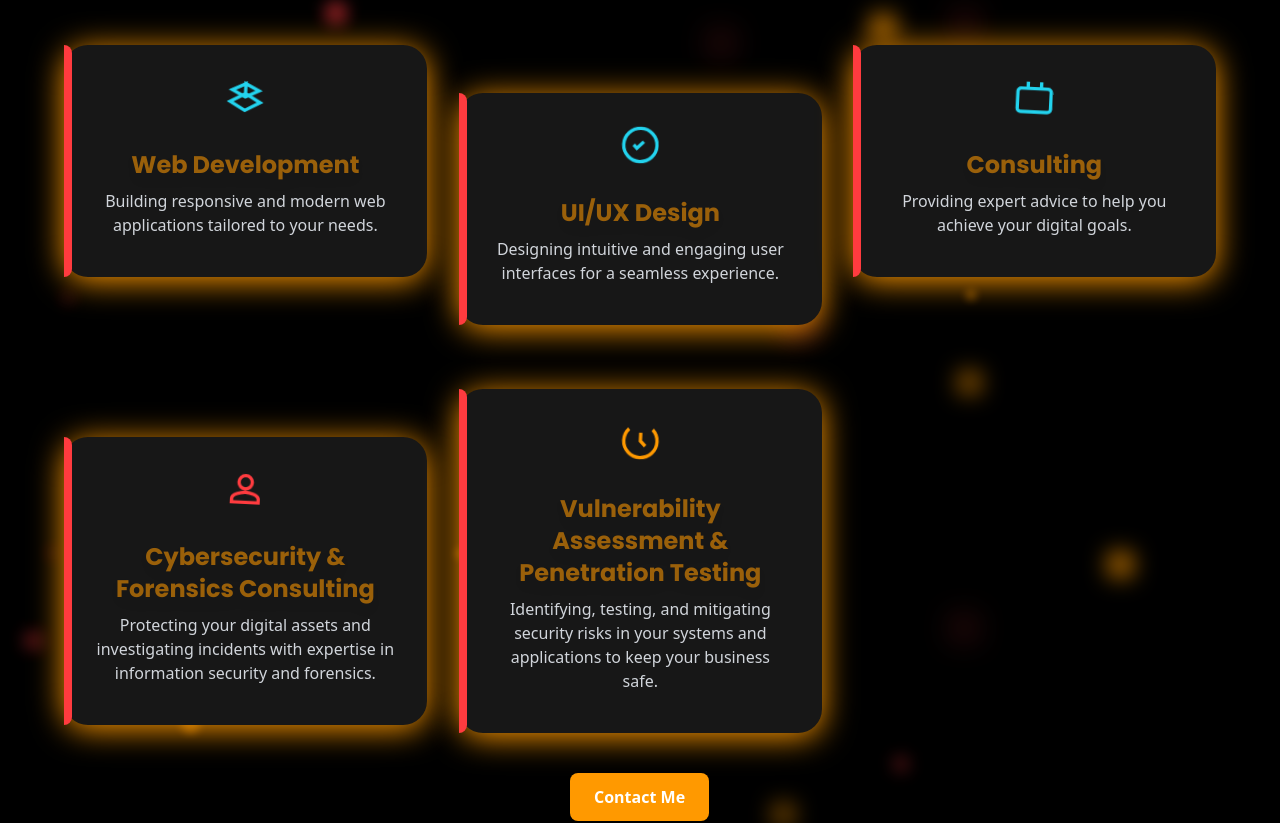
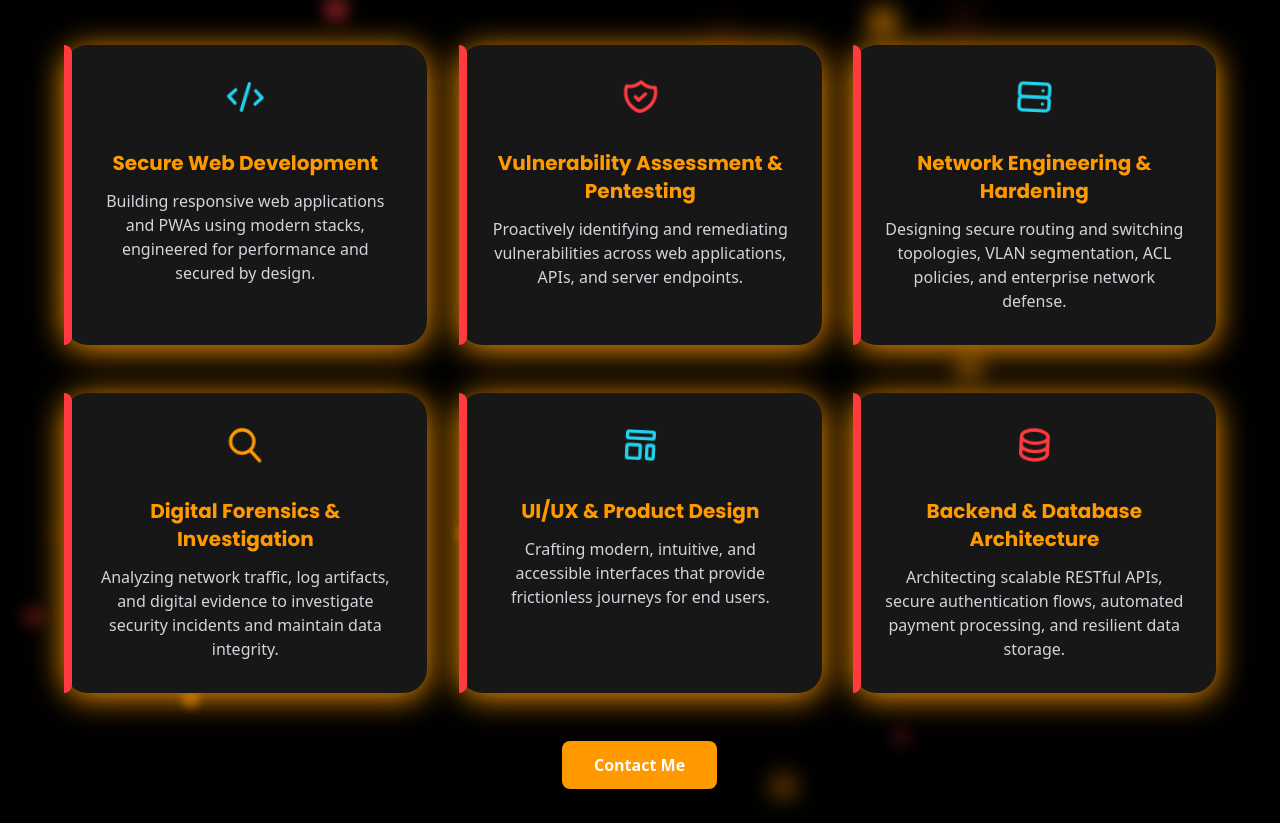
Before and after one commit to Ntinyari1/My-Portfolio, a React (Create React App) app: page / in a window 1280 px wide. Shown: the part 2926-3749 px from the top of the page. Built offline with nearby package versions, Linux system fonts and the light colour scheme.

Commit message:
Update service titles and descriptions

```diff
--- a/src/components/Services.js
+++ b/src/components/Services.js
@@ -5,38 +5,57 @@ import BubbleParticles from './BubbleParticles';
 const services = [
   {
     icon: (
-      <svg className="w-10 h-10 mx-auto mb-4 text-cyan-400" fill="none" stroke="currentColor" strokeWidth="2" viewBox="0 0 24 24"><path d="M12 20l9-5-9-5-9 5 9 5z" /><path d="M12 12V4l8 4-8 4-8-4 8-4z" /></svg>
+      <svg className="w-10 h-10 mx-auto mb-4 text-cyan-400" fill="none" stroke="currentColor" strokeWidth="2" viewBox="0 0 24 24">
+        <path strokeLinecap="round" strokeLinejoin="round" d="M10 20l4-16m4 4l4 4-4 4M6 16l-4-4 4-4" />
+      </svg>
     ),
-    title: 'Web Development',
-    description: 'Building responsive and modern web applications tailored to your needs.'
+    title: 'Secure Web Development',
+    description: 'Building responsive web applications and PWAs using modern stacks, engineered for performance and secured by design.'
   },
   {
     icon: (
-      <svg className="w-10 h-10 mx-auto mb-4 text-cyan-400" fill="none" stroke="currentColor" strokeWidth="2" viewBox="0 0 24 24"><circle cx="12" cy="12" r="10" /><path d="M8 12l2 2 4-4" /></svg>
+      <svg className="w-10 h-10 mx-auto mb-4 text-accent-red" fill="none" stroke="currentColor" strokeWidth="2" viewBox="0 0 24 24">
+        <path strokeLinecap="round" strokeLinejoin="round" d="M9 12l2 2 4-4m5.618-4.016A11.955 11.955 0 0112 2.944a11.955 11.955 0 01-8.618 3.04A12.02 12.02 0 003 9c0 5.591 3.824 10.29 9 11.622 5.176-1.332 9-6.03 9-11.622 0-1.042-.133-2.052-.382-3.016z" />
+      </svg>
     ),
-    title: 'UI/UX Design',
-    description: 'Designing intuitive and engaging user interfaces for a seamless experience.'
+    title: 'Vulnerability Assessment & Pentesting',
+    description: 'Proactively identifying and remediating vulnerabilities across web applications, APIs, and server endpoints.'
   },
   {
     icon: (
-      <svg className="w-10 h-10 mx-auto mb-4 text-cyan-400" fill="none" stroke="currentColor" strokeWidth="2" viewBox="0 0 24 24"><rect x="2" y="7" width="20" height="14" rx="2" /><path d="M16 3v4M8 3v4" /></svg>
+      <svg className="w-10 h-10 mx-auto mb-4 text-cyan-400" fill="none" stroke="currentColor" strokeWidth="2" viewBox="0 0 24 24">
+        <path strokeLinecap="round" strokeLinejoin="round" d="M5 12h14M5 12a2 2 0 01-2-2V6a2 2 0 012-2h14a2 2 0 012 2v4a2 2 0 01-2 2M5 12a2 2 0 00-2 2v4a2 2 0 002 2h14a2 2 0 002-2v-4a2 2 0 00-2-2m-2-4h.01M17 16h.01" />
+      </svg>
     ),
-    title: 'Consulting',
-    description: 'Providing expert advice to help you achieve your digital goals.'
+    title: 'Network Engineering & Hardening',
+    description: 'Designing secure routing and switching topologies, VLAN segmentation, ACL policies, and enterprise network defense.'
   },
   {
     icon: (
-      <svg className="w-10 h-10 mx-auto mb-4 text-accent-red" fill="none" stroke="currentColor" strokeWidth="2" viewBox="0 0 24 24"><path d="M12 12c2.21 0 4-1.79 4-4s-1.79-4-4-4-4 1.79-4 4 1.79 4 4 4zm0 2c-2.67 0-8 1.34-8 4v2h16v-2c0-2.66-5.33-4-8-4z" /></svg>
+      <svg className="w-10 h-10 mx-auto mb-4 text-accent-orange" fill="none" stroke="currentColor" strokeWidth="2" viewBox="0 0 24 24">
+        <path strokeLinecap="round" strokeLinejoin="round" d="M21 21l-6-6m2-5a7 7 0 11-14 0 7 7 0 0114 0z" />
+      </svg>
     ),
-    title: 'Cybersecurity & Forensics Consulting',
-    description: 'Protecting your digital assets and investigating incidents with expertise in information security and forensics.'
+    title: 'Digital Forensics & Investigation',
+    description: 'Analyzing network traffic, log artifacts, and digital evidence to investigate security incidents and maintain data integrity.'
   },
   {
     icon: (
-      <svg className="w-10 h-10 mx-auto mb-4 text-accent-orange" fill="none" stroke="currentColor" strokeWidth="2" viewBox="0 0 24 24"><path d="M12 17v.01"/><path d="M19.07 4.93a10 10 0 1 1-14.14 0"/><path d="M12 7v5l3 3"/></svg>
+      <svg className="w-10 h-10 mx-auto mb-4 text-cyan-400" fill="none" stroke="currentColor" strokeWidth="2" viewBox="0 0 24 24">
+        <path strokeLinecap="round" strokeLinejoin="round" d="M4 5a1 1 0 011-1h14a1 1 0 011 1v2a1 1 0 01-1 1H5a1 1 0 01-1-1V5zM4 13a1 1 0 011-1h6a1 1 0 011 1v6a1 1 0 01-1 1H5a1 1 0 01-1-1v-6zM16 13a1 1 0 011-1h2a1 1 0 011 1v6a1 1 0 01-1 1h-2a1 1 0 01-1-1v-6z" />
+      </svg>
     ),
-    title: 'Vulnerability Assessment & Penetration Testing',
-    description: 'Identifying, testing, and mitigating security risks in your systems and applications to keep your business safe.'
+    title: 'UI/UX & Product Design',
+    description: 'Crafting modern, intuitive, and accessible interfaces that provide frictionless journeys for end users.'
+  },
+  {
+    icon: (
+      <svg className="w-10 h-10 mx-auto mb-4 text-accent-red" fill="none" stroke="currentColor" strokeWidth="2" viewBox="0 0 24 24">
+        <path strokeLinecap="round" strokeLinejoin="round" d="M4 7v10c0 2.21 3.582 4 8 4s8-1.79 8-4V7M4 7c0 2.21 3.582 4 8 4s8-1.79 8-4M4 7c0-2.21 3.582-4 8-4s8 1.79 8 4m0 5c0 2.21-3.582 4-8 4s-8-1.79-8-4" />
+      </svg>
+    ),
+    title: 'Backend & Database Architecture',
+    description: 'Architecting scalable RESTful APIs, secure authentication flows, automated payment processing, and resilient data storage.'
   },
 ];
 
@@ -45,21 +64,23 @@ const Services = () => (
     <BubbleParticles />
     <FadeInSection animation="fade-in-up">
       <h2 className="text-3xl md:text-4xl font-bold text-center mb-10 text-accent-orange animate-bounce-in">Services</h2>
-      <div className="max-w-6xl mx-auto grid gap-y-16 gap-x-8 md:grid-cols-2 lg:grid-cols-3">
+      <div className="max-w-6xl mx-auto grid gap-y-12 gap-x-8 md:grid-cols-2 lg:grid-cols-3">
         {services.map((service, idx) => (
-          <FadeInSection key={idx} animation={idx % 2 === 0 ? 'bounce-in' : 'fade-in-up'} delay={idx * 120}>
-            <div className={`relative group bg-neutral-900 rounded-3xl shadow-accent-orange p-8 text-center hover:scale-105 hover:shadow-accent transition-transform duration-500 flex flex-col ${idx % 2 === 1 ? 'md:mt-12' : ''}`}>
+          <FadeInSection key={idx} animation={idx % 2 === 0 ? 'bounce-in' : 'fade-in-up'} delay={idx * 100}>
+            <div className="relative group bg-neutral-900 rounded-3xl shadow-accent-orange p-8 text-center hover:scale-105 hover:shadow-accent transition-transform duration-500 flex flex-col h-full justify-between">
               <div className="absolute left-0 top-0 h-full w-2 bg-accent-red rounded-tr-3xl rounded-br-3xl"></div>
-              <div className="flex justify-center items-center mb-4 animate-wiggle">{service.icon}</div>
-              <h3 className="text-xl md:text-2xl font-bold mb-2 text-accent-orange drop-shadow-lg animate-pulse-slow">{service.title}</h3>
-              <p className="text-gray-300 text-sm md:text-base mb-2">{service.description}</p>
+              <div>
+                <div className="flex justify-center items-center mb-4 animate-wiggle">{service.icon}</div>
+                <h3 className="text-xl font-bold mb-3 text-accent-orange drop-shadow-lg">{service.title}</h3>
+                <p className="text-gray-300 text-sm md:text-base leading-relaxed">{service.description}</p>
+              </div>
             </div>
           </FadeInSection>
         ))}
       </div>
     </FadeInSection>
-    <div className="mt-10 flex justify-center">
-      <a href="#contact" className="inline-block bg-accent-orange hover:bg-accent-red text-white font-semibold py-3 px-6 rounded-lg shadow-lg transition-colors duration-200 focus:outline-none focus:ring-2 focus:ring-accent-orange animate-bounce-in">
+    <div className="mt-12 flex justify-center">
+      <a href="#contact" className="inline-block bg-accent-orange hover:bg-accent-red text-white font-semibold py-3 px-8 rounded-lg shadow-lg transition-colors duration-200 focus:outline-none focus:ring-2 focus:ring-accent-orange animate-bounce-in">
         Contact Me
       </a>
     </div>
```
